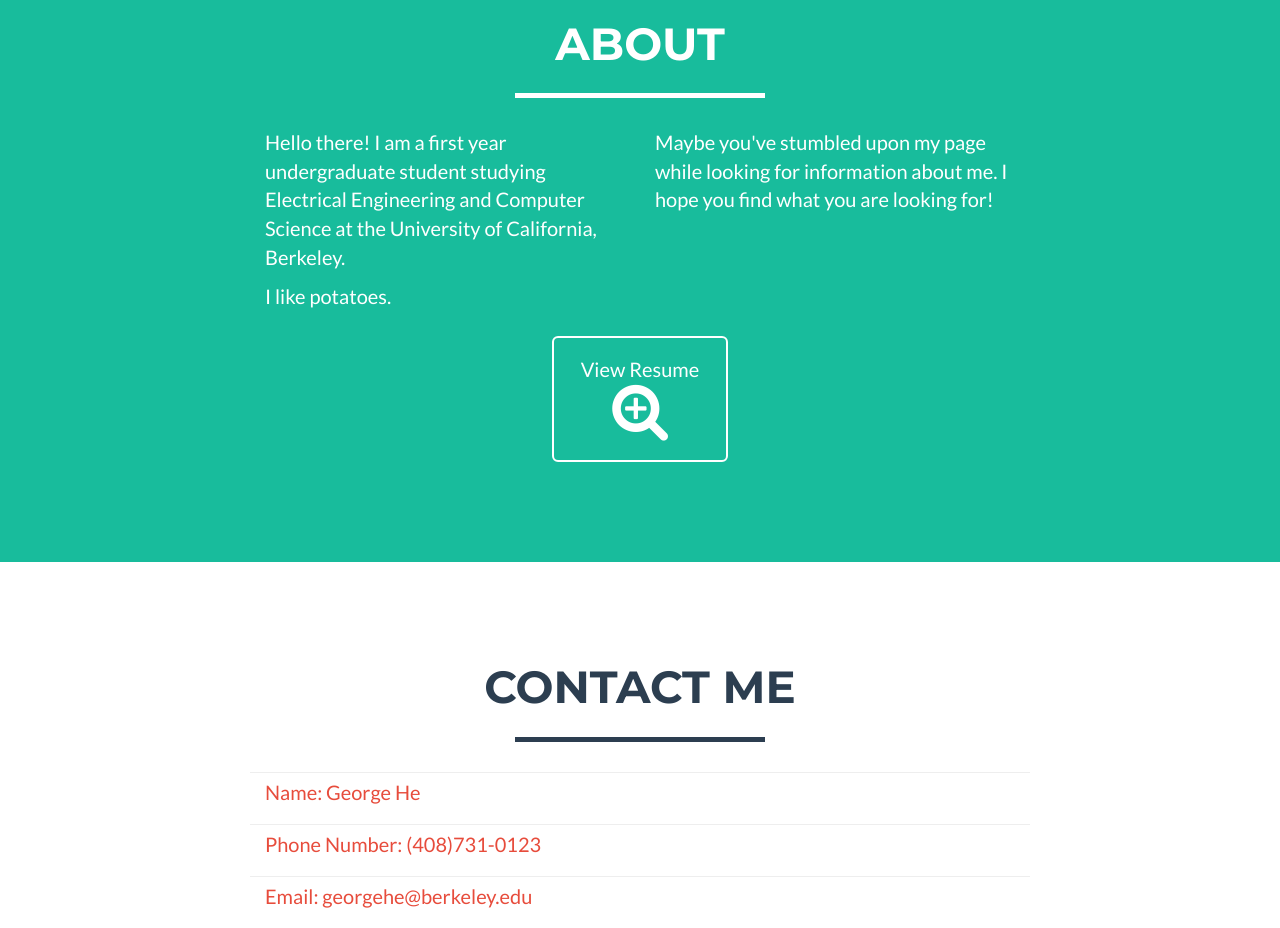
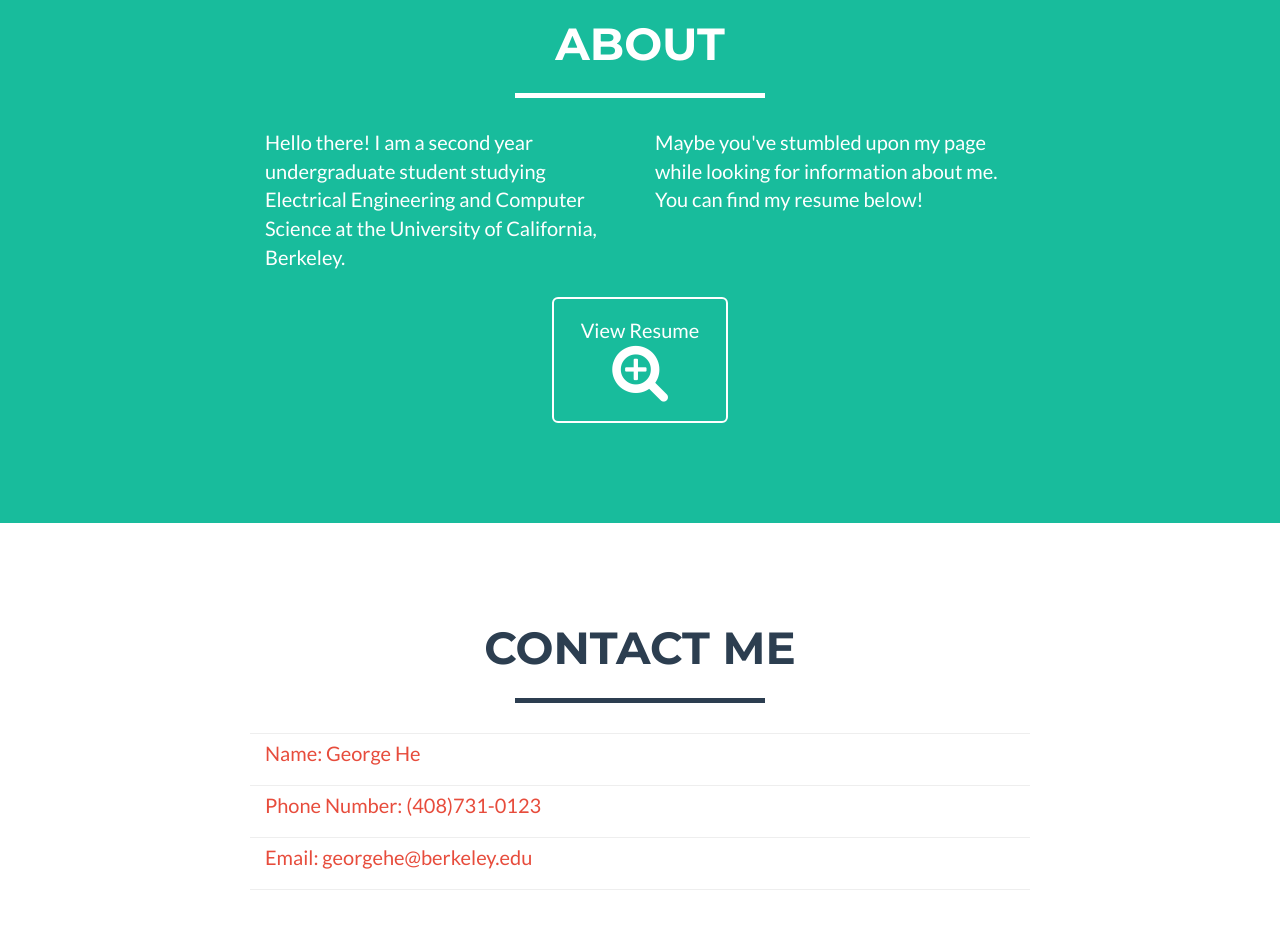
Before and after one commit to annielpan/annielpan.github.io, a plain HTML site: page index.html in a window 1280 px wide. Shown: the part 1640-2568 px from the top of the page. Drawn offline with nearby package versions, Linux system fonts and the light colour scheme.

Commit message:
Index update

```diff
--- a/index.html
+++ b/index.html
@@ -192,11 +192,10 @@
             </div>
             <div class="row">
                 <div class="col-lg-4 col-lg-offset-2">
-                    <p>Hello there! I am a first year undergraduate student studying Electrical Engineering and Computer Science at the University of California, Berkeley.</p>
-					<p>I like potatoes. </p>
+                    <p>Hello there! I am a second year undergraduate student studying Electrical Engineering and Computer Science at the University of California, Berkeley.</p>
                 </div>
                 <div class="col-lg-4">
-                    <p>Maybe you've stumbled upon my page while looking for information about me. I hope you find what you are looking for!</p>
+                    <p>Maybe you've stumbled upon my page while looking for information about me. You can find my resume below!</p>
                 </div>
                 <div class="col-lg-8 col-lg-offset-2 text-center">
 					<a href="#portfolioModal7" class="portfolio-link btn btn-lg btn-outline" data-toggle="modal">
```
